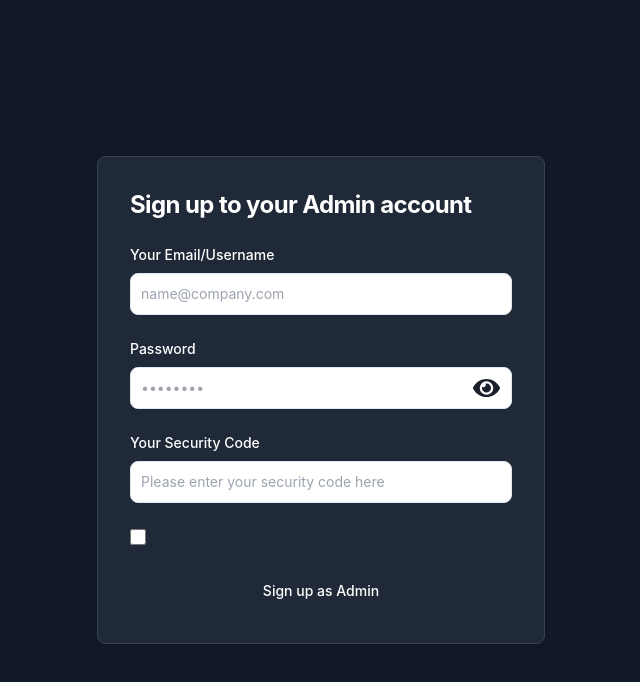
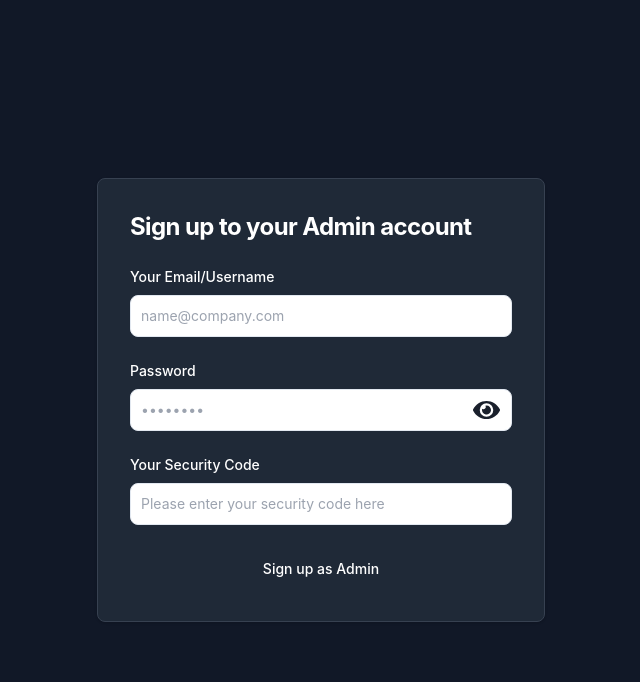
Before and after one commit to Movie-Flex/movie-search, a React (Create React App) app in the folder frontend/: page /adminLogin in a window 1280 px wide. Shown: the top 682 px of the page, without its empty margins (319-959 px from the left). Built offline with nearby package versions, Linux system fonts and the light colour scheme.

Commit message:
making the terms and conditions check box always to be cjhecked and the admin email format

```diff
--- a/frontend/src/hooks/useLogin.jsx
+++ b/frontend/src/hooks/useLogin.jsx
@@ -10,6 +10,7 @@ export const useLogin = () => {
   const navigate = useNavigate();
 
   const login = async (loginData) => {
+
     try {
       setIsLoading(true);
       const response = await axios.post(
--- a/frontend/src/hooks/useSignUp.jsx
+++ b/frontend/src/hooks/useSignUp.jsx
@@ -3,6 +3,7 @@ import { UserContext } from '../context/UserContext';
 import axios from 'axios';
 import toast from 'react-hot-toast';
 import { useNavigate } from 'react-router-dom';
+import { validateEmail } from '../utils/validateEmail';
 
 
 export const useSignup = () => {
@@ -20,6 +21,13 @@ export const useSignup = () => {
 
       if(signupData.password.length<8){
         toast.error("Password must be atleast 8 characters long");
+        return;
+      }
+
+      const enteredEmailCheck=signupData.email;
+
+      if(!validateEmail(enteredEmailCheck)){
+        toast.error("Invalid Email.Please enter a valid email");
         return;
       }
 
--- a/frontend/src/pages/AdminLogin.jsx
+++ b/frontend/src/pages/AdminLogin.jsx
@@ -140,21 +140,7 @@ const AdminLogin = () => {
                   placeholder="Please enter your security code here"
                 />
               </div>
-              <div class="flex items-center justify-between">
-                <div class="flex items-start">
-                  <div class="flex items-center h-5">
-                    <input
-                      id="remember"
-                      aria-describedby="remember"
-                      type="checkbox"
-                      class="w-4 h-4 border  rounded  focus:ring-3 focus:ring-primary-300 bg-gray-700
-                       border-gray-600 focus:ring-primary-600 ring-offset-gray-800"
-                      required=""
-                    />
-                  </div>
 
-                </div>
-              </div>
               <button
                 onClick={(e) => {
                   handleAdminLogin(e, adminLoginData);
--- a/frontend/src/pages/Login.jsx
+++ b/frontend/src/pages/Login.jsx
@@ -112,18 +112,7 @@ const Login = () => {
                 </div>
               </div>
               <div class="flex items-center justify-between">
-                <div class="flex items-start">
-                  <div class="flex items-center h-5">
-                    <input
-                      id="remember"
-                      aria-describedby="remember"
-                      type="checkbox"
-                      class="w-4 h-4 border  rounded  focus:ring-3 focus:ring-primary-300 bg-gray-700
-                       border-gray-600 focus:ring-primary-600 ring-offset-gray-800"
-                      required=""
-                    />
-                  </div>
-                </div>
+
                 <Link
                   href=""
                   class="text-sm font-medium text-white hover:underline "
--- a/frontend/src/pages/SignUp.jsx
+++ b/frontend/src/pages/SignUp.jsx
@@ -3,6 +3,7 @@ import { Link, useNavigate } from "react-router-dom";
 import { useSignup } from "../hooks/useSignUp";
 import checkStrongNess from "../utils/PasswordCheck";
 import { useStatStyles } from "@chakra-ui/react";
+import toast from "react-hot-toast";
 
 const Signup = () => {
   const navigate = useNavigate();
@@ -19,12 +20,17 @@ const Signup = () => {
 
   const [passwordStrength, setPasswordStrength] = useState("Weak");
   const [show, setShow] = useState(false);
+  const [termsCheckBox, setTermsCheckBox] = useState(false);
 
   const toggleShow = () => {
     setShow(!show);
   };
 
   const handleSignup = async (e, signupData) => {
+    if (!termsCheckBox) {
+      toast.error("Please accept terms and conditions");
+      return;
+    }
     e.preventDefault();
     try {
       await signup(signupData);
@@ -210,7 +216,10 @@ const Signup = () => {
                     type="checkbox"
                     class="w-4 h-4 border  rounded focus:ring-3 focus:ring-primary-300 bg-gray-700
                      border-gray-600 focus:ring-primary-600 ring-offset-gray-800"
-                    required=""
+                    required="true"
+                    onClick={(e)=>
+                      setTermsCheckBox(!termsCheckBox)
+                    }
                   />
                 </div>
                 <div class="ml-3 text-sm">
--- /dev/null
+++ b/frontend/src/utils/validateEmail.js
@@ -0,0 +1,4 @@
+export const validateEmail = (email) => {
+    const emailRegex = /^[a-zA-Z0-9._%+-]+@[a-zA-Z0-9.-]+\.[a-zA-Z]{2,}$/;
+    return emailRegex.test(String(email).toLowerCase());
+}
```
